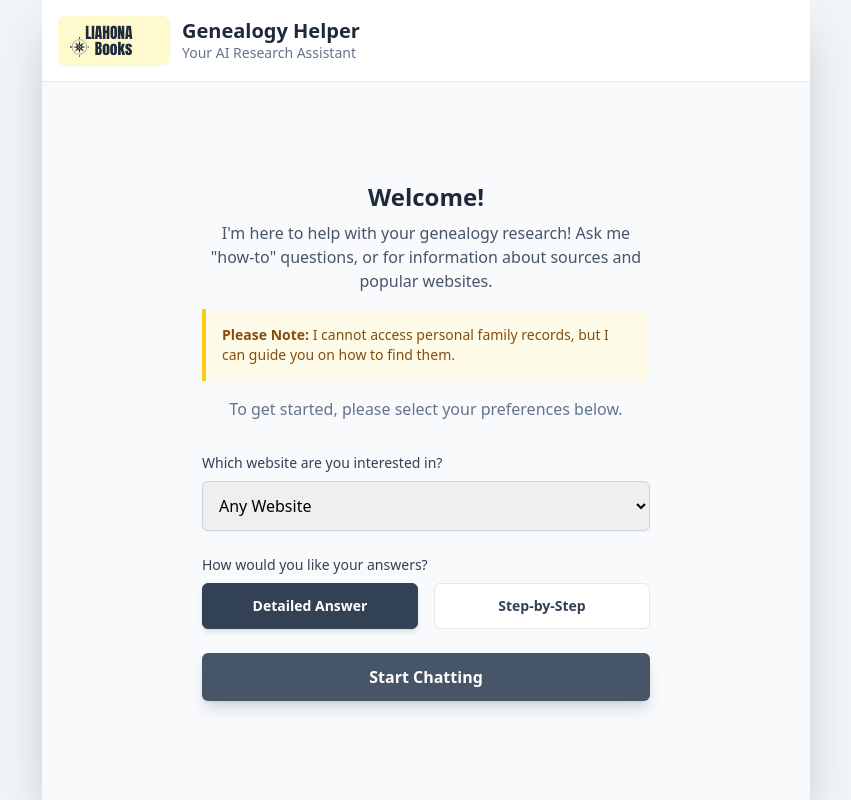
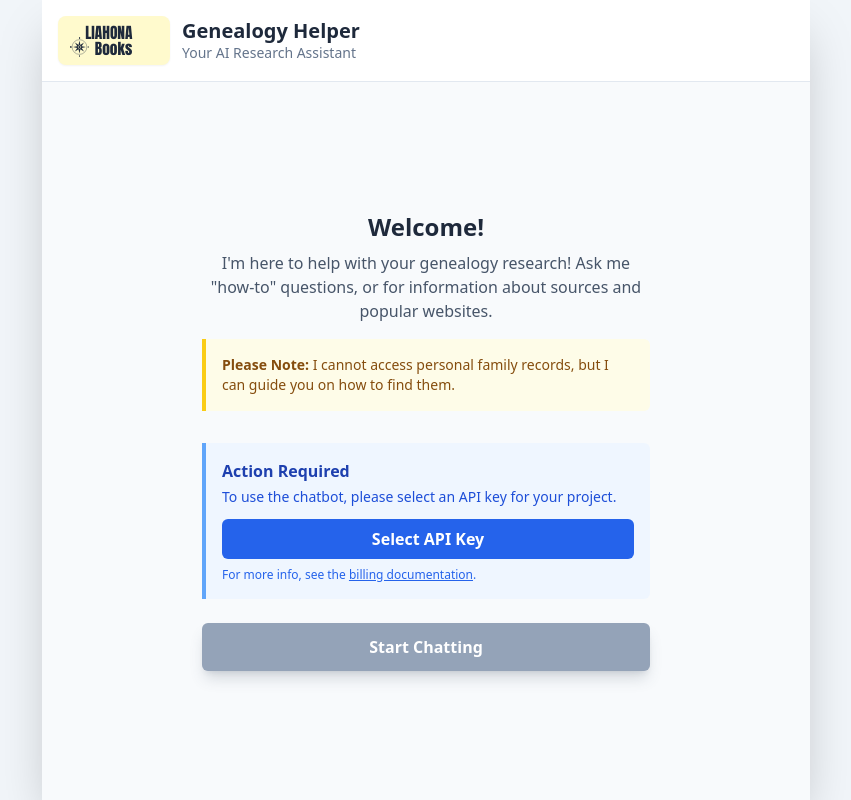
Before and after one commit to iam2dennis/genealogy-chatbot, a React (Vite) app: page / in a window 1280 px wide. Shown: the whole page, without its empty margins (214-1065 px from the left). Built offline with nearby package versions, Linux system fonts and the light colour scheme.

Commit message:
Add files via upload

```diff
--- a/components/InitialQuestions.tsx
+++ b/components/InitialQuestions.tsx
@@ -3,14 +3,17 @@ import { UserPreferences, WebsiteOption, AnswerTypeOption } from '../types';
 
 interface InitialQuestionsProps {
   onSubmit: (preferences: UserPreferences) => void;
+  isApiKeyReady: boolean;
+  onSelectKey: () => void;
 }
 
-const InitialQuestions: React.FC<InitialQuestionsProps> = ({ onSubmit }) => {
+const InitialQuestions: React.FC<InitialQuestionsProps> = ({ onSubmit, isApiKeyReady, onSelectKey }) => {
   const [website, setWebsite] = useState<string>(WebsiteOption.ANY);
   const [answerType, setAnswerType] = useState<AnswerTypeOption>(AnswerTypeOption.DETAILED);
 
   const handleSubmit = (e: React.FormEvent) => {
     e.preventDefault();
+    if (!isApiKeyReady) return;
     onSubmit({ website, answerType });
   };
 
@@ -25,12 +28,29 @@ const InitialQuestions: React.FC<InitialQuestionsProps> = ({ onSubmit }) => {
             <div className="text-sm bg-yellow-50 border-l-4 border-yellow-400 p-4 text-left text-yellow-800 rounded-r-md">
                 <p><strong>Please Note:</strong> I cannot access personal family records, but I can guide you on how to find them.</p>
             </div>
-            <p className="text-slate-500">
-                To get started, please select your preferences below.
-            </p>
         </div>
 
         <form onSubmit={handleSubmit} className="space-y-6">
+          {!isApiKeyReady ? (
+            <div className="text-left p-4 bg-blue-50 border-l-4 border-blue-400 rounded-r-md animate-fade-in">
+                <p className="font-bold text-blue-800">Action Required</p>
+                <p className="text-sm text-blue-700 mt-1">To use the chatbot, please select an API key for your project.</p>
+                <button
+                    type="button"
+                    onClick={onSelectKey}
+                    className="mt-3 w-full p-2 bg-blue-600 text-white rounded-md font-semibold hover:bg-blue-700 focus:outline-none focus:ring-2 focus:ring-blue-500 focus:ring-offset-2 transition duration-200"
+                >
+                    Select API Key
+                </button>
+                <p className="text-xs text-blue-600 mt-2">
+                    For more info, see the <a href="https://ai.google.dev/gemini-api/docs/billing" target="_blank" rel="noopener noreferrer" className="underline font-medium">billing documentation</a>.
+                </p>
+            </div>
+          ) : (
+            <div className="animate-fade-in">
+              <p className="text-slate-500 mb-6">
+                  To get started, please select your preferences below.
+              </p>
               <div className="text-left">
                 <label htmlFor="website" className="block text-sm font-medium text-slate-700 mb-2">
                   Which website are you interested in?
@@ -47,7 +67,7 @@ const InitialQuestions: React.FC<InitialQuestionsProps> = ({ onSubmit }) => {
                 </select>
               </div>
 
-          <div className="text-left">
+              <div className="text-left mt-6">
                  <label className="block text-sm font-medium text-slate-700 mb-2">
                   How would you like your answers?
                 </label>
@@ -68,14 +88,27 @@ const InitialQuestions: React.FC<InitialQuestionsProps> = ({ onSubmit }) => {
                   </button>
                 </div>
               </div>
+            </div>
+          )}
+
 
           <button
             type="submit"
-            className="w-full p-3 bg-slate-600 text-white rounded-md font-semibold hover:bg-slate-700 focus:outline-none focus:ring-2 focus:ring-slate-500 focus:ring-offset-2 transition duration-200 shadow-lg shadow-slate-600/20"
+            disabled={!isApiKeyReady}
+            className="w-full p-3 bg-slate-600 text-white rounded-md font-semibold hover:bg-slate-700 focus:outline-none focus:ring-2 focus:ring-slate-500 focus:ring-offset-2 transition duration-200 shadow-lg shadow-slate-600/20 disabled:bg-slate-400 disabled:cursor-not-allowed"
           >
             Start Chatting
           </button>
         </form>
+         <style>{`
+            @keyframes fade-in {
+                from { opacity: 0; transform: translateY(10px); }
+                to { opacity: 1; transform: translateY(0); }
+            }
+            .animate-fade-in {
+                animation: fade-in 0.5s ease-out forwards;
+            }
+        `}</style>
       </div>
     </div>
   );
```
Lines whose indentation alone changed are shown as unchanged.
